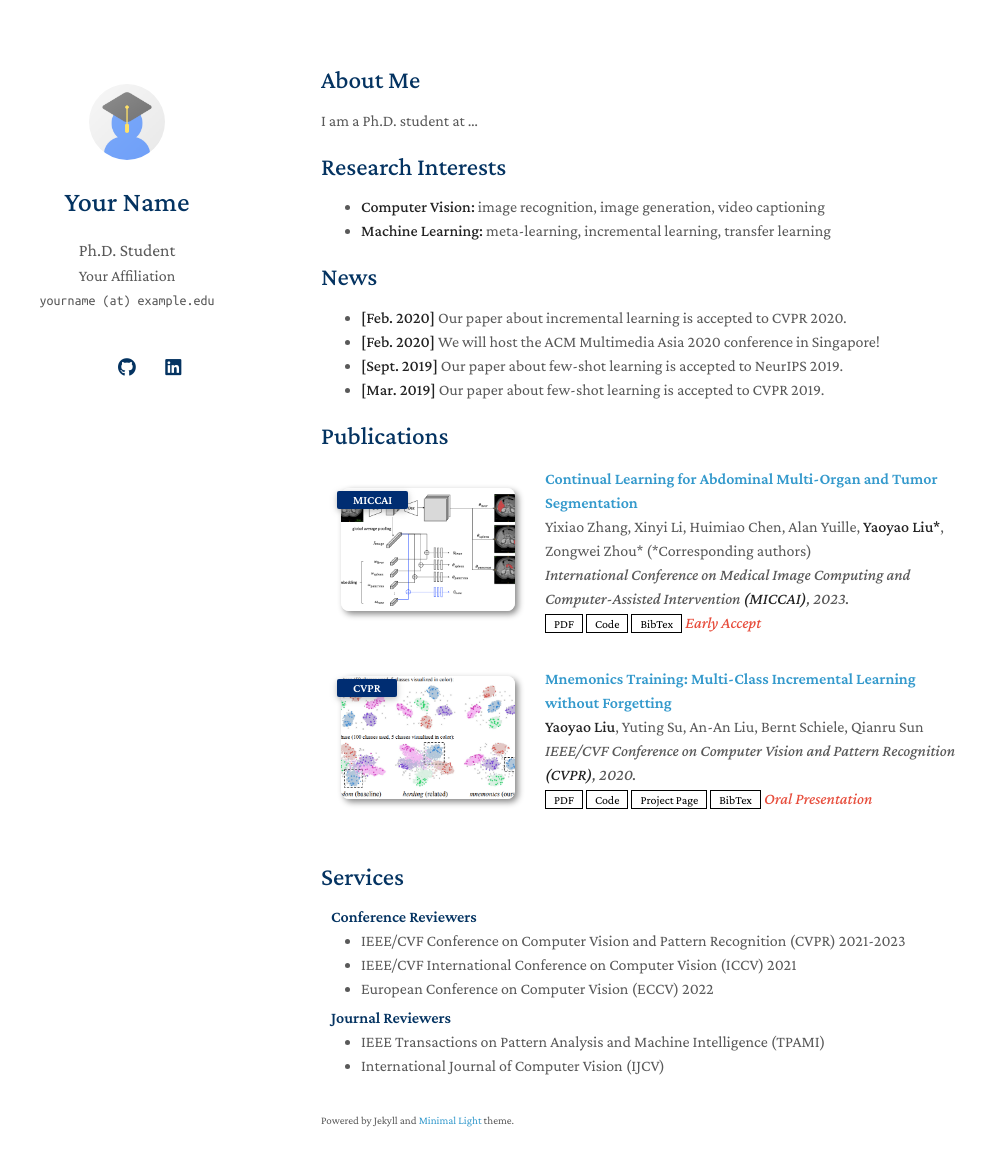
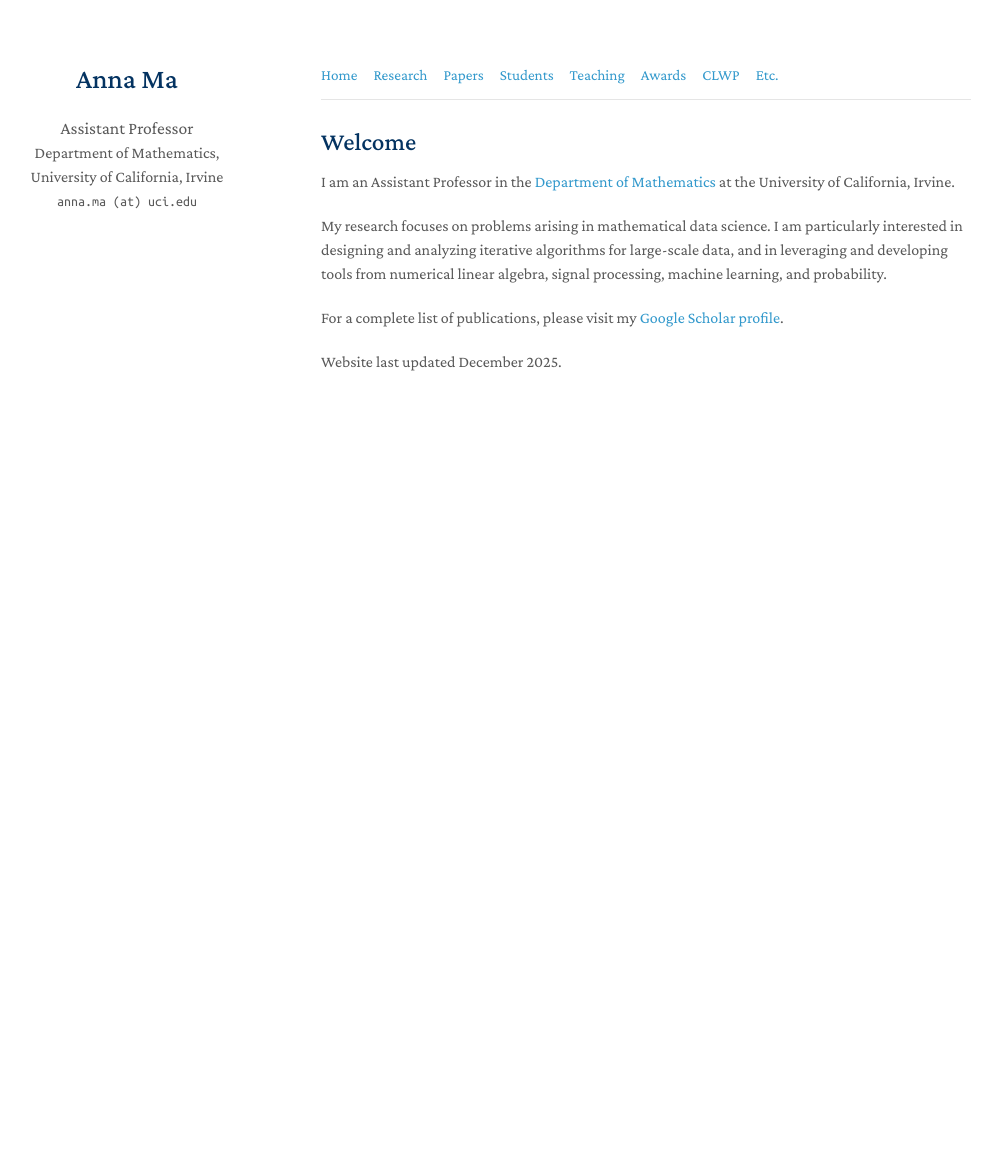
Before and after one commit to anna-math/anna-math.github.io, a Jekyll site: the page built from index.md, in a window 1280 px wide and 1201 px high. Shown: the top 1166 px of the window, without its empty margins (149-1151 px from the left). Built offline with Jekyll 4.4.1, drawn with Linux system fonts in a browser that asks for light colours; a style sheet for code colours, icons or effects is not loaded.

Commit message:
transfer from google sites

```diff
--- a/_config.yml
+++ b/_config.yml
@@ -1,32 +1,28 @@
 # Basic Information
-title: Your Name
-position: Ph.D. Student
-affiliation: Your Affiliation
-email: yourname (at) example.edu
+title: Anna Ma
+position: Assistant Professor
+affiliation: Department of Mathematics, University of California, Irvine
+affiliation_link: https://www.math.uci.edu/
+email: anna.ma (at) uci.edu
 
 # Search Engine Optimization (SEO)
 # The following information is used to improve the website traffic from search engines, e.g., Google.
-keywords: minimal light
-description: The Minimal Light is a simple and elegant jekyll theme for academic personal homepage.
-canonical: https://minimal-light-theme.yliu.me/
+keywords: Anna Ma, mathematics, mathematical data science, numerical linear algebra
+description: Academic website for Anna Ma, Assistant Professor of Mathematics at UC Irvine.
+canonical: https://anna-math.github.io/
 
 # Links
 # If you don't need one of them, you may delete the corresponding line.
-google_scholar: https://scholar.google.com/
-cv_link: assets/files/curriculum_vitae.pdf
-github_link: https://github.com/
-linkedin: https://www.linkedin.com/
-twitter: https://twitter.com/
+google_scholar: https://scholar.google.com/citations?hl=en&user=o4EFl3YAAAAJ
 
 # Images (e.g., your profile picture and your website's favicon)
 # "favicon" and "favicon_dark" are used for the light and dark modes, respectively.
-avatar: ./assets/img/avatar.png
 favicon: ./assets/img/favicon.png
 favicon_dark: ./assets/img/favicon-dark.png
 
 # Footnote
 # You may use the option to disable the footnote, "Powered by Jekyll and Minimal Light theme."
-enable_footnote: true
+enable_footnote: false
 
 # Auto Dark Mode
 # You may use the option to disable the automatic dark theme
@@ -38,7 +34,6 @@ font: "Serif" # or "Sans Serif"
 
 # Google Analytics ID
 # Please remove this if you don't use Google Analytics
-google_analytics: UA-111540567-4
 
 # Use this project as a remote theme for GitHub Pages
 # See the guide here: https://docs.github.com/en/pages/setting-up-a-github-pages-site-with-jekyll/adding-a-theme-to-your-github-pages-site-using-jekyll
--- a/_data/publications.yml
+++ /dev/null
@@ -1,22 +0,0 @@
-main:
-
-  - title: Continual Learning for Abdominal Multi-Organ and Tumor Segmentation
-    authors: Yixiao Zhang, Xinyi Li, Huimiao Chen, Alan Yuille, <strong>Yaoyao Liu*</strong>, Zongwei Zhou* (*Corresponding authors)
-    conference_short: MICCAI
-    conference: International Conference on Medical Image Computing and Computer-Assisted Intervention <strong>(MICCAI)</strong>, 2023.
-    pdf: https://arxiv.org/pdf/2306.00988.pdf
-    code: https://github.com/MrGiovanni/ContinualLearning
-    bibtex: https://bib.yliu.me/MICCAI23.txt
-    image: ./assets/img/teaser_example_2.png
-    notes: Early Accept
-
-  - title: "Mnemonics Training: Multi-Class Incremental Learning without Forgetting"
-    authors: <strong>Yaoyao Liu</strong>, Yuting Su, An-An Liu, Bernt Schiele, Qianru Sun
-    conference_short: CVPR
-    conference: IEEE/CVF Conference on Computer Vision and Pattern Recognition <strong>(CVPR)</strong>, 2020.
-    pdf: https://arxiv.org/pdf/2002.10211.pdf
-    code: https://github.com/yaoyao-liu/class-incremental-learning/tree/main/mnemonics-training
-    page: https://class-il.mpi-inf.mpg.de/mnemonics/
-    bibtex: https://class-il.mpi-inf.mpg.de/mnemonics/
-    notes: Oral Presentation
-    image: ./assets/img/teaser_example.png
--- a/_data/services.yml
+++ /dev/null
@@ -1,17 +0,0 @@
-main:
-
-  Conference Reviewers:
-
-      - title: IEEE/CVF Conference on Computer Vision and Pattern Recognition (CVPR) 2021-2023
-        link: http://cvpr2023.thecvf.com/
-      - title: IEEE/CVF International Conference on Computer Vision (ICCV) 2021
-        link: http://iccv2021.thecvf.com/
-      - title: European Conference on Computer Vision (ECCV) 2022
-        link: https://eccv2022.ecva.net/
-
-  Journal Reviewers:
-
-      - title: IEEE Transactions on Pattern Analysis and Machine Intelligence (TPAMI)
-        link: https://www.computer.org/csdl/journal/tp
-      - title: International Journal of Computer Vision (IJCV)
-        link: https://www.springer.com/journal/11263
--- a/_layouts/homepage.html
+++ b/_layouts/homepage.html
@@ -95,11 +95,18 @@
       </header>
       <section>
 
+      <nav class="site-nav" aria-label="Primary navigation">
+        <a href="{{ '/' | relative_url }}">Home</a>
+        <a href="{{ '/research/' | relative_url }}">Research</a>
+        <a href="{{ '/papers/' | relative_url }}">Papers</a>
+        <a href="{{ '/students/' | relative_url }}">Students</a>
+        <a href="{{ '/teaching/' | relative_url }}">Teaching</a>
+        <a href="{{ '/awards/' | relative_url }}">Awards</a>
+        <a href="{{ '/clwp/' | relative_url }}">CLWP</a>
+        <a href="{{ '/etc/' | relative_url }}">Etc.</a>
+      </nav>
+
       {{ content }}
-
-      {% include publications.html %}
-
-      {% include services.html %}
 
       <br>
 
--- a/assets/css/style.scss
+++ b/assets/css/style.scss
@@ -2,3 +2,24 @@
 ---
 
 @import "minimal-light";
+
+.site-nav {
+  display: flex;
+  flex-wrap: wrap;
+  gap: .35rem 1rem;
+  margin: 0 0 1.75rem;
+  padding-bottom: .75rem;
+  border-bottom: 1px solid #e5e5e5;
+  font-size: .95rem;
+}
+
+.site-nav a { white-space: nowrap; }
+
+.research-links a {
+  display: inline-block;
+  margin: 0 .35rem .35rem 0;
+  padding: .1rem .45rem;
+  border: 1px solid #ddd;
+  border-radius: 3px;
+  font-size: .88rem;
+}
--- a/index.md
+++ b/index.md
@@ -2,18 +2,12 @@
 layout: homepage
 ---
 
-## About Me
+## Welcome
 
-I am a Ph.D. student at ...
+I am an Assistant Professor in the [Department of Mathematics](https://www.math.uci.edu/) at the University of California, Irvine.
 
-## Research Interests
+My research focuses on problems arising in mathematical data science. I am particularly interested in designing and analyzing iterative algorithms for large-scale data, and in leveraging and developing tools from numerical linear algebra, signal processing, machine learning, and probability.
 
-- **Computer Vision:** image recognition, image generation, video captioning
-- **Machine Learning:** meta-learning, incremental learning, transfer learning
+For a complete list of publications, please visit my [Google Scholar profile](https://scholar.google.com/citations?hl=en&user=o4EFl3YAAAAJ).
 
-## News
-
-- **[Feb. 2020]** Our paper about incremental learning is accepted to CVPR 2020.
-- **[Feb. 2020]** We will host the ACM Multimedia Asia 2020 conference in Singapore!
-- **[Sept. 2019]** Our paper about few-shot learning is accepted to NeurIPS 2019.
-- **[Mar. 2019]** Our paper about few-shot learning is accepted to CVPR 2019.
+Website last updated December 2025.
--- /dev/null
+++ b/papers.md
@@ -0,0 +1,31 @@
+---
+layout: homepage
+permalink: /papers/
+---
+
+## Papers
+
+My publications can be found on [Google Scholar](https://scholar.google.com/citations?hl=en&user=o4EFl3YAAAAJ).
+
+1. E. Lybrand, A. Ma, and R. Saab. “On the Number of Faces and Radii of Cells Induced by Gaussian Spherical Tessellations.” To appear in *Applied and Computational Harmonic Analysis*.
+2. A. Ma and D. Molitor. “Randomized Kaczmarz for Tensor Linear Systems.” *BIT Numerical Mathematics*, vol. 17, pp. 1–24, 2021.
+3. J. Haddock and A. Ma. “Greed Works: An Improved Analysis of Sampling Kaczmarz-Motzkin.” *SIAM Journal on Mathematics of Data Science*, vol. 3, no. 1, pp. 342–368, 2021.
+4. R. Grotheer, A. Ma, D. Needell, S. Li, and J. Qin. “Iterative Hard Thresholding for Low CP-rank Tensor Models.” *Linear and Multilinear Algebra*, pp. 1–17, 2021.
+5. N. Durgin, R. Grotheer, C. Huang, S. Li, A. Ma, D. Needell, and J. Qin. “A Simple Recovery Framework for Signals with Time-Varying Sparse Support.” To appear in *Proceedings of Women in Data Science and Mathematics*.
+6. J. Qin, S. Li, D. Needell, A. Ma, R. Grotheer, H. Chenxi, and N. Durgin. “Stochastic Greedy Algorithms For Multiple Measurement Vectors.” *Inverse Problems and Imaging*, vol. 15, no. 1, pp. 79–107, 2021.
+7. J. De Loera, J. Haddock, A. Ma, and D. Needell. “Data-driven Algorithm Selection in Optimization and Signal Processing.” *Annals of Mathematics and Artificial Intelligence*, vol. 89, no. 7, pp. 711–735, 2020.
+8. R. Grotheer, A. Ma, D. Needell, S. Li, and J. Qin. “Stochastic Iterative Hard Thresholding for Low-Tucker-Rank Tensor Recovery.” *Information Theory and Applications Workshop*, 2020.
+9. N. Durgin, R. Grotheer, C. Huang, S. Li, A. Ma, D. Needell, and J. Qin. “Fast Hyperspectral Diffuse Optical Imaging Method with Joint Sparsity.” *IEEE Engineering in Medicine and Biology Society*, 2019, pp. 4758–4761.
+10. S. Ravishankar, A. Ma, and D. Needell. “Analysis of Fast Structured Dictionary Learning.” *Information and Inference: A Journal of the IMA*, 2019.
+11. A. Ma, Y. Zhou, C. Rush, D. Baron, and D. Needell. “An Approximate Message Passing Framework for Side Information.” *IEEE Transactions on Signal Processing*, vol. 67, no. 12, pp. 1875–1888, 2019.
+12. N. Durgin, R. Grotheer, C. Huang, S. Li, A. Ma, D. Needell, and J. Qin. “Jointly Sparse Signal Recovery with Prior Information.” *Proceedings of the Asilomar Conference on Signals, Systems, and Computers*, 2019.
+13. N. Durgin, R. Grotheer, C. Huang, S. Li, A. Ma, D. Needell, and J. Qin. “Sparse Randomized Kaczmarz for Support Recovery of Jointly Sparse Corrupted MMV.” *Proceedings of Women in Data Science and Mathematics*, Springer, vol. 17, 2019.
+14. N. Durgin, R. Grotheer, C. Huang, S. Li, A. Ma, D. Needell, and J. Qin. “Compressed Anomaly Detection with Multiple Mixed Observations.” *Proceedings of Women in Data Science and Mathematics*, Springer, vol. 17, 2019.
+15. S. Ravishankar, A. Ma, and D. Needell. “Analysis of Fast Alternating Minimization for Unitary Dictionary Learning.” *Information Theory and Applications Workshop*, IEEE, 2018, pp. 1–9.
+16. A. Ma and D. Needell. “Adapted Stochastic Gradient Descent for Linear Systems with Missing Data.” *Numerical Mathematics: Theory, Methods, and Applications*, vol. 12, no. 1, pp. 1–20, 2018.
+17. Y. van Gennip, B. Hunter, A. Ma, D. Moyer, R. de Vera, and A. Bertozzi. “Unsupervised Record Matching with Noisy and Incomplete Data.” *International Journal of Data Science and Analytics*, 2018.
+18. A. Ma, D. Needell, and A. Ramdas. “Iterative Methods for Solving Factorized Linear Systems.” *SIAM Journal on Matrix Analysis and Applications*, vol. 39, no. 1, pp. 104–122, 2018.
+19. A. Ma and D. Needell. “A Gradient Descent Algorithm for Incomplete Linear Systems.” *Proceedings of the Asilomar Conference on Signals, Systems, and Computers*, 2018.
+20. D. Baron, A. Ma, D. Needell, C. Rush, and T. Woolf. “Conditional Approximate Message Passing with Side Information.” *Proceedings of the Asilomar Conference on Signals, Systems, and Computers*, 2017.
+21. A. Ma, D. Needell, and A. Ramdas. “Convergence Properties of the Randomized Extended Gauss-Seidel and Kaczmarz Methods.” *SIAM Journal on Matrix Analysis and Applications*, vol. 36, no. 4, pp. 1590–1604, 2015.
+22. A. Ma, A. Flenner, D. Needell, and A. Percus. “Improving Image Clustering using Sparse Text and the Wisdom of the Crowds.” *Proceedings of the Asilomar Conference on Signals, Systems, and Computers*, 2014.
--- /dev/null
+++ b/research.md
@@ -0,0 +1,31 @@
+---
+layout: homepage
+permalink: /research/
+---
+
+## Research
+
+My research focuses on problems arising in mathematical data science. I am particularly interested in designing and analyzing iterative algorithms for large-scale data and leveraging and developing tools in numerical linear algebra, signal processing, machine learning, and probability.
+
+Below are selected recent works. A complete list of publications is available on [Google Scholar](https://scholar.google.com/citations?hl=en&user=o4EFl3YAAAAJ).
+
+### Kaczmarz Algorithms
+
+- E. H. Bergou, S. Boucherouite, A. Dutta, X. Li, and A. Ma. “A Note on Randomized Kaczmarz Algorithm for Solving Doubly-Noisy Linear Systems.” Submitted (2023).
+- J. Haddock, A. Ma, and E. Rebrova. “On Subsampled Quantile Randomized Kaczmarz.” To appear in the 59th Allerton Conference on Communication, Control, and Computing (2023).
+- J. Haddock and A. Ma. “Greed Works: An Improved Analysis of Sampling Kaczmarz-Motzkin.” *SIAM Journal on Mathematics of Data Science* 3(1), 342–368 (2021).
+
+### Tensor Methods
+
+- R. Grotheer, S. Li, A. Ma, D. Needell, and J. Qin. “Iterative Singular Tube Hard Thresholding Algorithms for Tensor Completion.” [arXiv:2304.04860](https://arxiv.org/abs/2304.04860), submitted (2023).
+- A. Ma, D. Stöger, and Y. Zhu. “Robust recovery of low-rank matrices and low-tubal-rank tensors from noisy sketches.” [arXiv:2206.00803](https://arxiv.org/abs/2206.00803), accepted in *SIAM Journal on Matrix Analysis* (2023).
+- A. Ma and D. Molitor. “Randomized Kaczmarz for Tensor Linear Systems.” *BIT Numerical Mathematics* 62(1), 171–194 (2022). [journal](https://link.springer.com/article/10.1007/s10543-021-00877-w) · [arXiv](https://arxiv.org/abs/2108.13523)
+
+### Data Visualization
+
+- Y. Liao, H. Luo, and A. Ma. “Efficient and Robust Bayesian Selection of Hyperparameters in Dimension Reduction for Visualization.” [arXiv:2306.00357](https://arxiv.org/abs/2306.00357), submitted (2023).
+- K. Dover, Z. Cang, A. Ma, Q. Nie, and R. Vershynin. “AVIDA: Alternating Method for Visualizing and Integrating Data.” *Journal of Computational Science* (2023).
+
+### High-Dimensional Geometry
+
+- E. Lybrand, A. Ma, and R. Saab. “On the Number of Faces and Radii of Cells Induced by Gaussian Spherical Tessellations.” *Applied and Computational Harmonic Analysis* 56, 176–188 (2022).
```
Also changed, not shown: awards.md (added, +34 -0 lines), clwp.md (added, +14 -0 lines), etc.md (added, +21 -0 lines), students.md (added, +26 -0 lines), teaching.md (added, +30 -0 lines).
